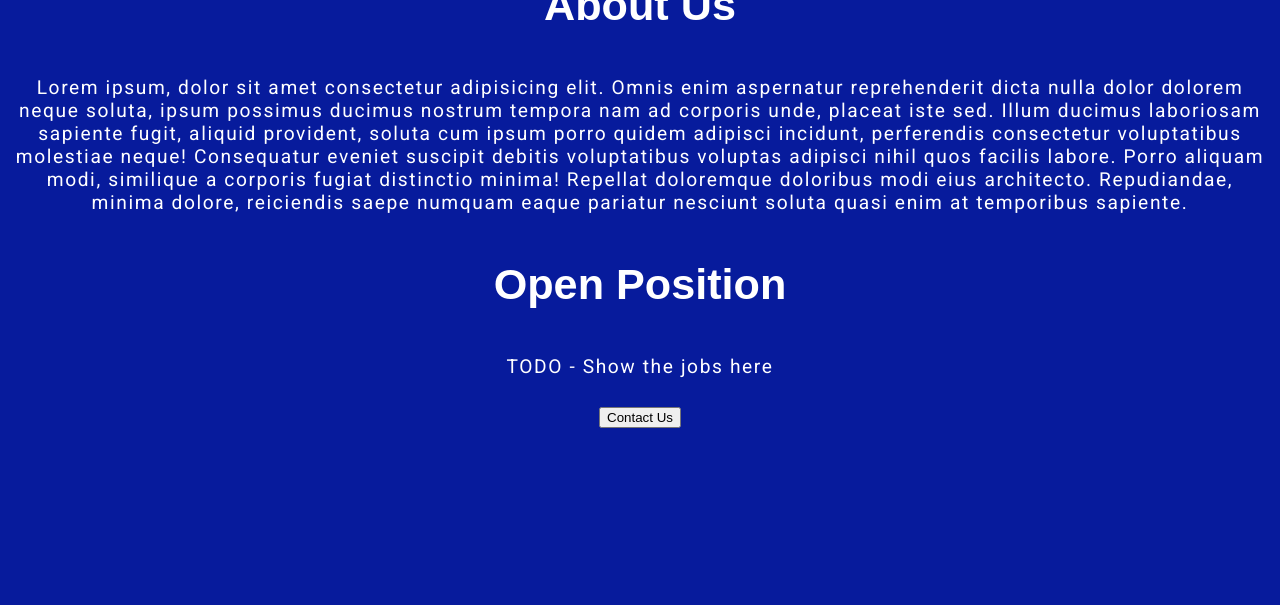
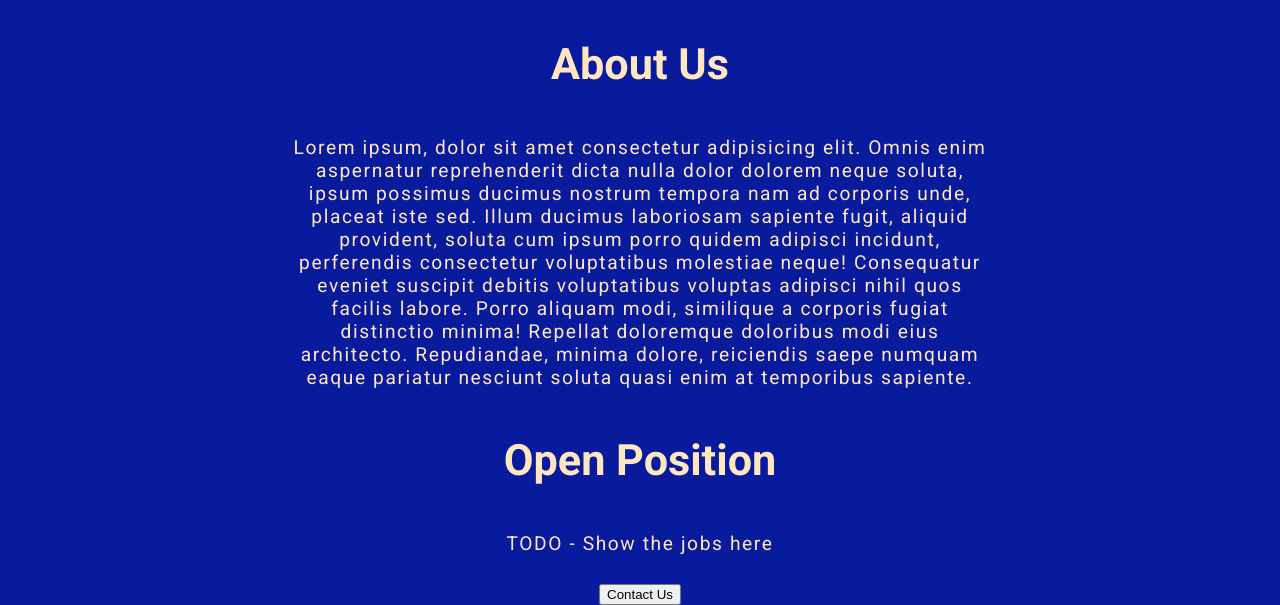
Before and after one commit to Doumbouyah-Dev/doumbouyah_Career_Website, a Flask app: page / in a window 1280 px wide. Shown: the part 480-1085 px from the top of the page. Before the commit the page ends 908 px from the top, so only its background shows below. Run offline with Flask 3, Linux system fonts and the light colour scheme.

Commit message:
1.0.0.0.0.2 I applied Html and CSS

```diff
--- a/static/style/style.css
+++ b/static/style/style.css
@@ -2,7 +2,7 @@
 
 body{
   background-color: #071b9c;
-  color: white;
+  color: #ffe6bf;
   margin: 0;
   padding: 0;
   text-align: center;
@@ -11,14 +11,14 @@ body{
 h1{
   text-align: center;
   font-size: 3rem;
-  font-family: 'Roboto', sans-serif;
-  font-weight: 400;
+  font-family: "Ubuntu", sans-serif;
+  font-weight: 900;
   font-style: normal;
   letter-spacing: 0.1rem;
 }
 h2{
   font-size: 2.7rem;
-  font-family: "Anton", sans-serif;
+  font-family: "Roboto", sans-serif;
 
 }
 p{
@@ -29,3 +29,12 @@ p{
   font-style: normal;
   letter-spacing: 0.1rem;
 }
+#banner{
+  width: 100%;
+  height: 360px;
+  object-fit: cover;
+}
+#container{
+  max-width: 720px;
+  margin: 0 auto;
+}
--- a/templates/home.html
+++ b/templates/home.html
@@ -8,8 +8,9 @@
   <title>Doumbouyah Dev Site</title>
 </head>
 <body>
+ <div id='container'>
    <h1>Doumbouyah Dev Career</h1>
-  <img src="https://c1527dd9-9d82-4bae-a1d8-57b1d2e339b2-00-1z85emq2au3k9.kirk.replit.dev/static/careerImg.jpg" alt="careerImg" width="90%" height="300"">
+   <img src="https://images.unsplash.com/photo-1499244571948-7ccddb3583f1?q=80&w=1632&auto=format&fit=crop&ixlib=rb-4.0.3&ixid=M3wxMjA3fDB8MHxwaG90by1wYWdlfHx8fGVufDB8fHx8fA%3D%3D" id='banner' alt="careerImg">
    <h2>About Us</h2>
    <p>Lorem ipsum, dolor sit amet consectetur adipisicing elit. Omnis enim aspernatur reprehenderit dicta nulla dolor dolorem neque soluta, ipsum possimus ducimus nostrum tempora nam ad corporis unde, placeat iste sed.
    Illum ducimus laboriosam sapiente fugit, aliquid provident, soluta cum ipsum porro quidem adipisci incidunt, perferendis consectetur voluptatibus molestiae neque! Consequatur eveniet suscipit debitis voluptatibus voluptas adipisci nihil quos facilis labore.
@@ -17,5 +18,6 @@
    <h2>Open Position</h2>
    <p>TODO - Show the jobs here</p>
    <button>Contact Us</button>
+ </div>
 </body>
 </html>
```
Also changed, not shown: 1 other file. Lines whose indentation alone changed are shown as unchanged.
